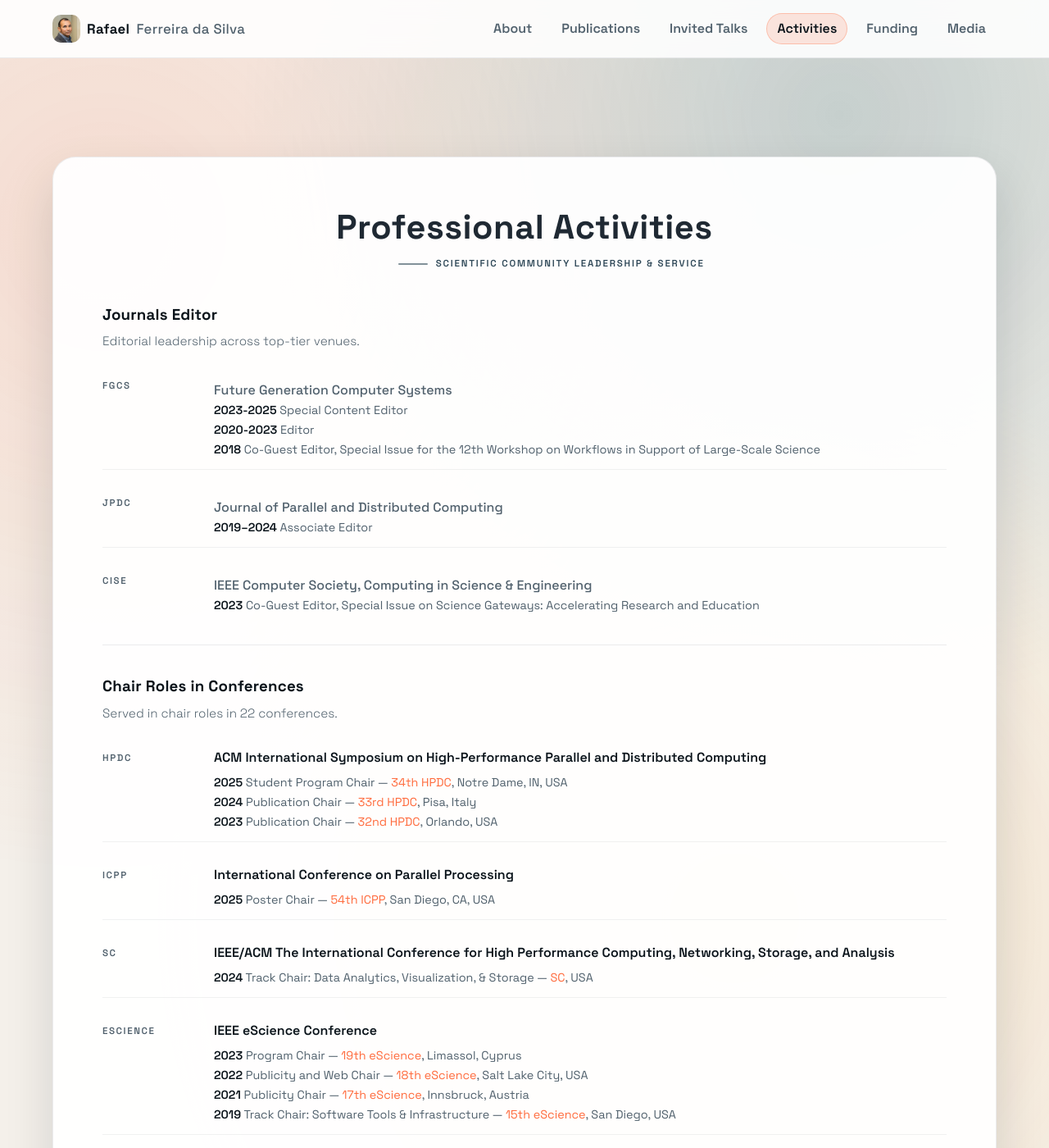
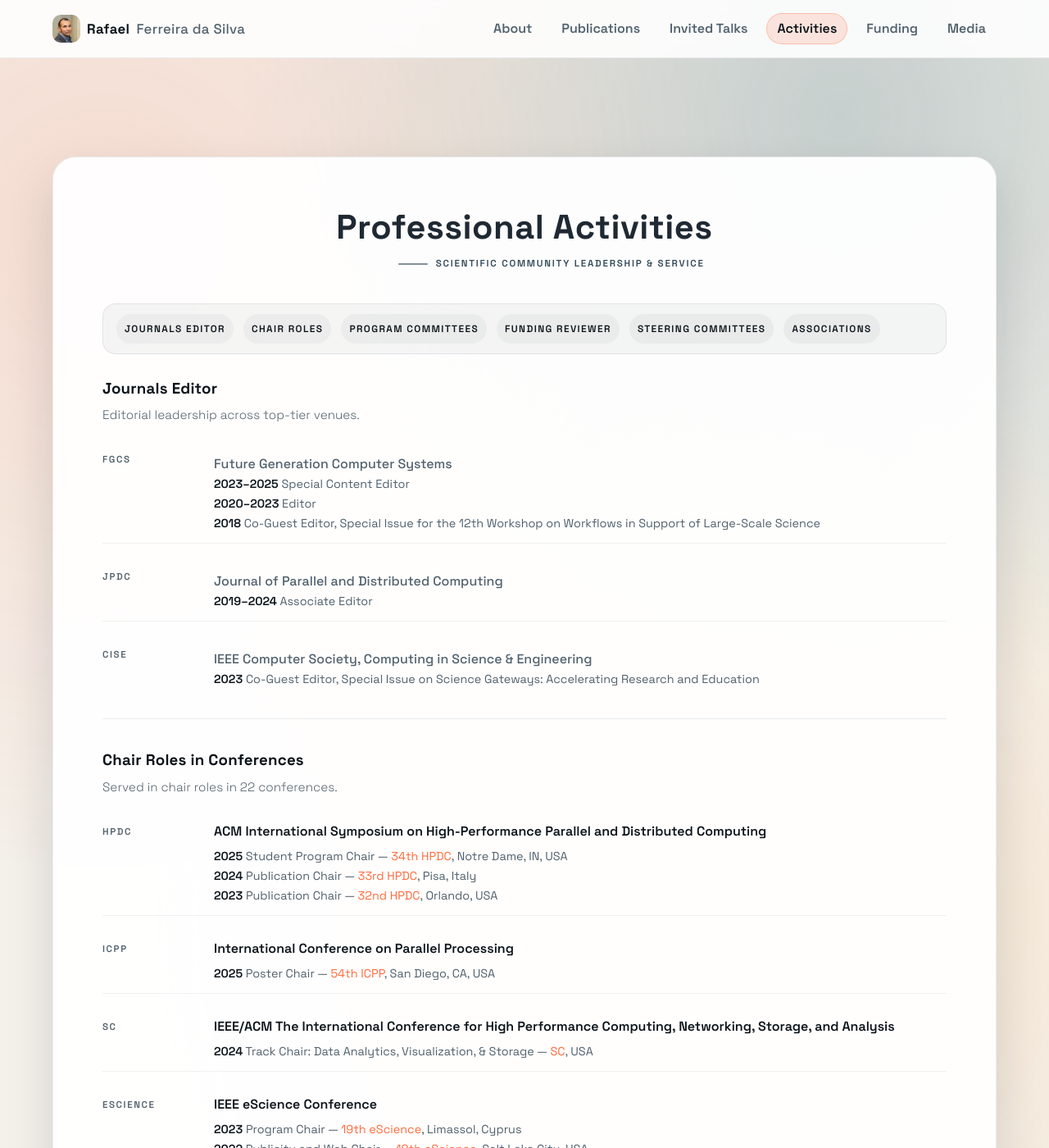
Before and after one commit to rafaelfsilva/rafaelfsilva.github.io, a Jekyll site: the page built from _pages/activities.html, in a window 1280 px wide and 1400 px high. Shown: the whole window at 82% size. Built offline with Jekyll 4.4.1, drawn with Linux system fonts in a browser that asks for light colours; some of the changed text lies outside the part shown.

Commit message:
new website layout

```diff
--- a/_data/activities_editor.yml
+++ b/_data/activities_editor.yml
@@ -2,9 +2,9 @@
   acronym: FGCS
   link: https://www.journals.elsevier.com/future-generation-computer-systems
   entries:
-    - year: 2023-2025
+    - year: 2023&ndash;2025
       role: Special Content Editor
-    - year: 2020-2023
+    - year: 2020&ndash;2023
       role: Editor
     - year: 2018
       role: Co-Guest Editor, Special Issue for the 12th Workshop on Workflows in Support of Large-Scale Science
@@ -13,7 +13,7 @@
   acronym: JPDC
   link: https://www.journals.elsevier.com/journal-of-parallel-and-distributed-computing
   entries:
-    - year: 2019–2024
+    - year: 2019&ndash;2024
       role: Associate Editor
 
 - journal: "IEEE Computer Society, Computing in Science & Engineering"
--- a/_data/activities_funding.yml
+++ b/_data/activities_funding.yml
@@ -2,8 +2,10 @@
   acronym: NSF
   link: https://nsf.gov
   entries:
+    - year: 2026
+      description: Virtual Review Panel, CISE/OAC
     - year: 2025
-      description: Virtual Review Panel, OAC
+      description: Virtual Review Panel, CISE/OAC
     - year: 2024
       description: Virtual Review Panel, OAC
     - year: 2023
@@ -25,6 +27,8 @@
   acronym: DOE
   link: https://www.energy.gov/
   entries:
+    - year: 2025
+      description: Mail In Reviews, ASCR
     - year: 2024
       description: Mail In Reviews, ASCR
     - year: 2023
--- a/_includes/activities.html
+++ b/_includes/activities.html
@@ -22,8 +22,17 @@
             </div>
         </div>
 
+        <nav class="activities-submenu" aria-label="Activities sections">
+            <a href="#activities-editor">Journals Editor</a>
+            <a href="#activities-chair">Chair Roles</a>
+            <a href="#activities-pc">Program Committees</a>
+            <a href="#activities-funding">Funding Reviewer</a>
+            <a href="#activities-steering">Steering Committees</a>
+            <a href="#activities-associations">Associations</a>
+        </nav>
+
         <div class="activities-grid">
-            <section class="activity-section">
+            <section class="activity-section" id="activities-editor">
                 <div class="activity-header">
                     <h3>Journals Editor</h3>
                     <p class="activity-kicker">Editorial leadership across top-tier venues.</p>
@@ -48,7 +57,7 @@
                 </div>
             </section>
 
-            <section class="activity-section">
+            <section class="activity-section" id="activities-chair">
                 <div class="activity-header">
                     <h3>Chair Roles in Conferences</h3>
                     <p class="activity-kicker">Served in chair roles in {{ cc_count }} conferences.</p>
@@ -72,7 +81,7 @@
                 </div>
             </section>
 
-            <section class="activity-section">
+            <section class="activity-section" id="activities-pc">
                 <div class="activity-header">
                     <h3>Program Committees Member</h3>
                     <p class="activity-kicker">Served as PC member in {{ pc_count }} conferences.</p>
@@ -96,7 +105,7 @@
                 </div>
             </section>
 
-            <section class="activity-section">
+            <section class="activity-section" id="activities-funding">
                 <div class="activity-header">
                     <h3>Funding Agencies Reviewer</h3>
                     <p class="activity-kicker">Peer review support for national and international agencies.</p>
@@ -119,7 +128,7 @@
                 </div>
             </section>
 
-            <section class="activity-section">
+            <section class="activity-section" id="activities-steering">
                 <div class="activity-header">
                     <h3>Steering Committees</h3>
                     <p class="activity-kicker">Long-term governance and strategic oversight.</p>
@@ -139,7 +148,7 @@
                 </div>
             </section>
 
-            <section class="activity-section">
+            <section class="activity-section" id="activities-associations">
                 <div class="activity-header">
                     <h3>Professional Associations</h3>
                     <p class="activity-kicker">Senior membership recognitions.</p>
--- a/assets/css/main.css
+++ b/assets/css/main.css
@@ -2638,6 +2638,32 @@
   font-size: 0.9em;
 }
 
+.activities-submenu {
+  display: flex;
+  flex-wrap: wrap;
+  gap: 10px 12px;
+  margin: 8px 0 28px;
+  padding: 12px 16px;
+  border-radius: 16px;
+  background: rgba(12, 24, 37, 0.04);
+  border: 1px solid rgba(12, 24, 37, 0.08);
+}
+
+.activities-submenu a {
+  text-transform: uppercase;
+  letter-spacing: 1.4px;
+  font-size: 0.74em;
+  font-weight: 600;
+  color: var(--ink);
+  padding: 6px 10px;
+  border-radius: 999px;
+  background: rgba(12, 24, 37, 0.04);
+}
+
+.activities-submenu a:hover {
+  background: rgba(12, 24, 37, 0.1);
+}
+
 .activities-grid {
   display: grid;
   gap: 36px;
```
